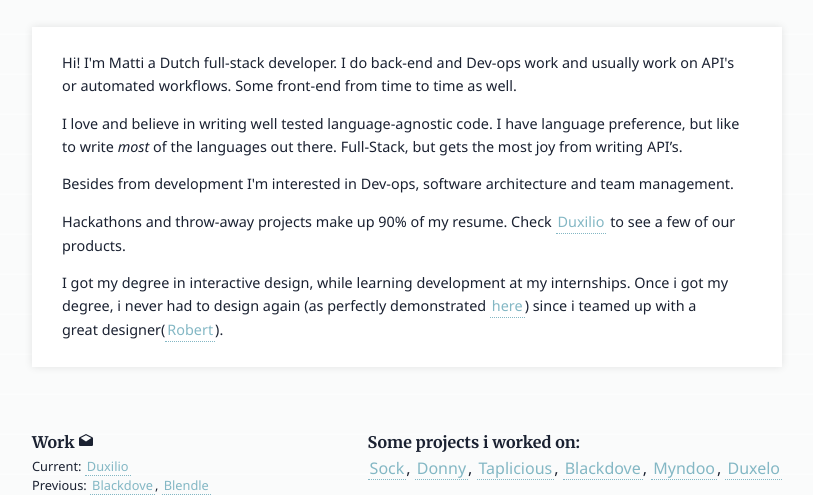
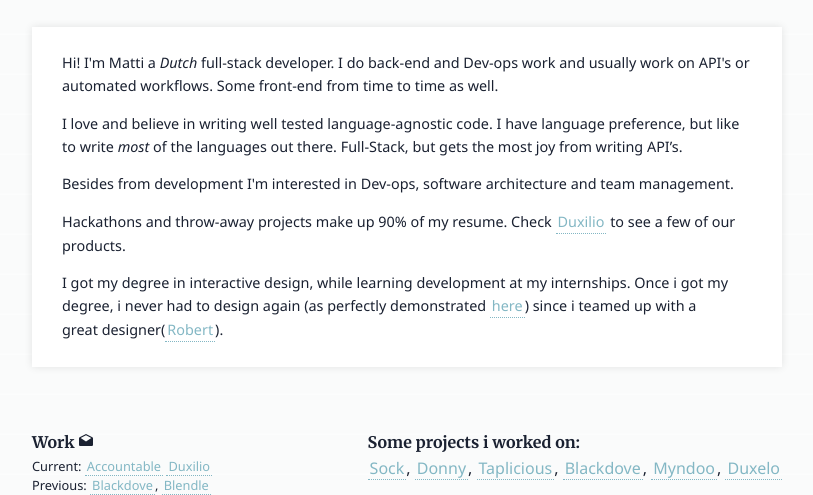
Before and after one commit to MattivdWeem/vdweem.xyz, a website built with webpack: page src/index.html in a window 1280 px wide. Shown: the part 307-802 px from the top of the page, without its empty margins (233-1046 px from the left). Built offline with nearby package versions, Linux system fonts and the light colour scheme.

Commit message:
Update index.html

```diff
--- a/src/index.html
+++ b/src/index.html
@@ -44,7 +44,7 @@
         <div class="info">
           <article>
             <p>
-              Hi! I'm Matti a Dutch full-stack developer. I do back-end and
+              Hi! I'm Matti a <span title="Currently Brussels based.">Dutch</span> full-stack developer. I do back-end and
               Dev-ops work and usually work on API's or automated workflows.
               Some front-end from time to time as well.
             </p>
@@ -86,6 +86,7 @@
             </h6>
             <span>
               Current:
+              <a target="_blank" href="https://accountable.eu/">Accountable</a>
               <a target="_blank" href="https://duxilio.com">Duxilio</a>
             </span>
             <span>
```
